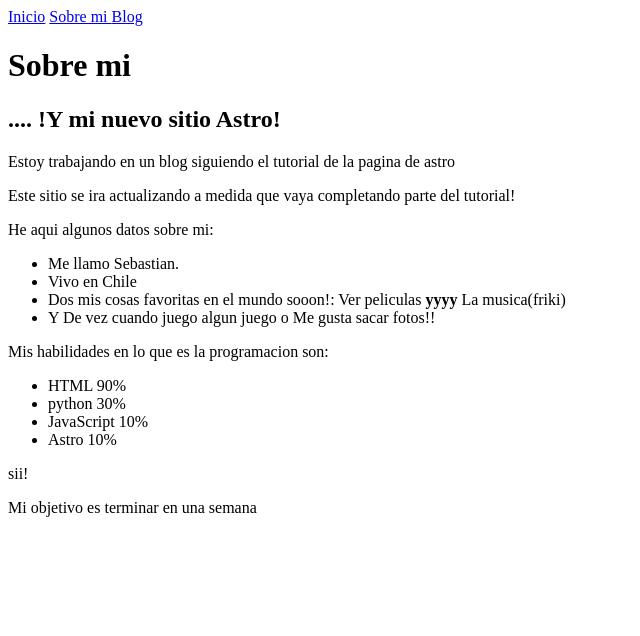
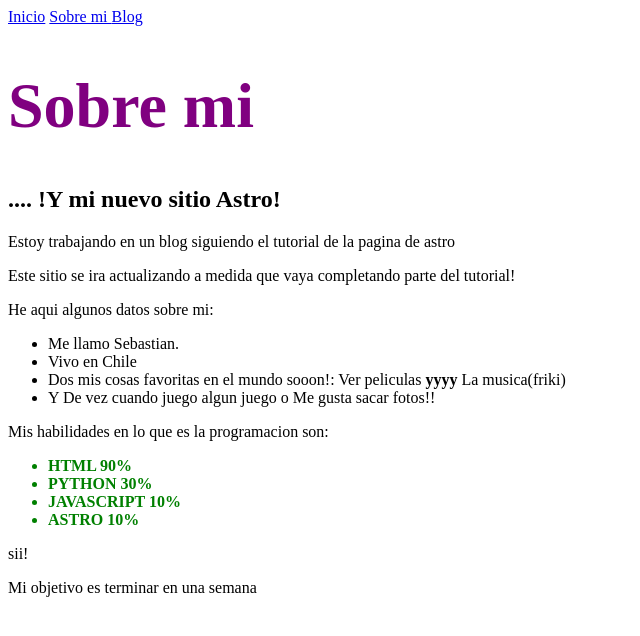
Before and after one commit to Sebastiaaann/blog, an Astro site: page /about in a window 1280 px wide. Shown: the whole page, without its empty margins (0-640 px from the left). Built offline with nearby package versions, Linux system fonts and the light colour scheme; Astro itself is replaced by a stand-in of ours; a web font is replaced by a local one.

Commit message:
Css a about

```diff
--- a/src/pages/about.astro
+++ b/src/pages/about.astro
@@ -31,6 +31,11 @@ const skills = [
 const happy = true;
 const finished = false;
 const goal = 7;
+
+
+const skillColor = "green";
+const textCase = "uppercase";
+const fontWeight = "bold";
 ---
 
 <html lang="en">
@@ -42,6 +47,19 @@ const goal = 7;
 
 		<title>{pageTitle}</title>
 
+		<style define:vars={{skillColor, fontWeight, textCase}}>
+			h1 {
+			  color: purple;
+			  font-size: 4rem;
+			}
+			.skill {
+				color:	var(--skillColor);
+				font-weight: var(--fontWeight);
+				text-transform: var(--textCase);
+			}
+		  </style>
+
+
 		<link href="https://fonts.cdnfonts.com/css/runstop-restore" rel="stylesheet">
 
 	</head>
@@ -50,6 +68,8 @@ const goal = 7;
 		<a href="/about/">Sobre mi </a>
 		<a href="/blog/">Blog</a>
 		<h1>{pageTitle}</h1>
+
+
 
         <h2>.... !Y mi nuevo sitio Astro!    </h2>
 
@@ -67,7 +87,7 @@ const goal = 7;
 		</ul>
 		<p>Mis habilidades en lo que es la programacion son:</p>
 		<ul>
-			{skills.map((skill) => <li>{skill.name} {skill.percent}%</li>)}
+			{skills.map((skill) => <li class="skill">{skill.name} {skill.percent}%</li>)}
 
 
 		</ul>
```
